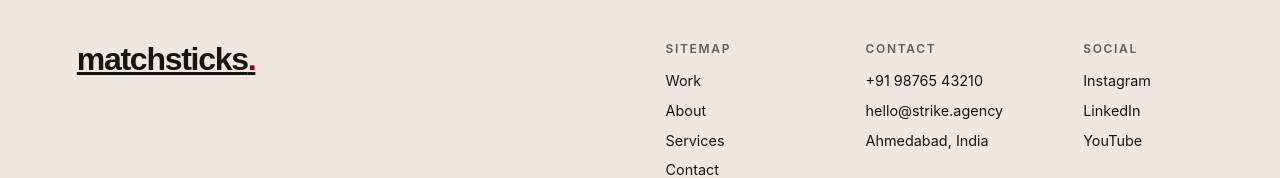
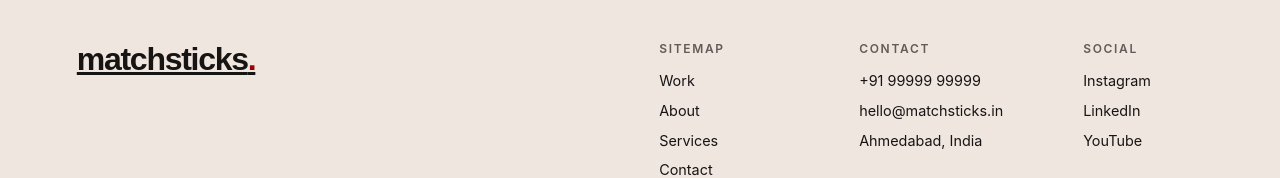
Before and after one commit to ashishmatchsticks/matchsticks-website, a React (Vite) app: page /works in a window 1280 px wide. Shown: the part 7481-7659 px from the top of the page. Built offline with nearby package versions, Linux system fonts and the light colour scheme.

Commit message:
another minor change

```diff
--- a/src/components/Footer/Footer.jsx
+++ b/src/components/Footer/Footer.jsx
@@ -28,8 +28,8 @@ function Footer() {
             <div className="footer-column">
               <h5>Contact</h5>
 
-              <p>+91 98765 43210</p>
-              <p>hello@strike.agency</p>
+              <p>+91 99999 99999</p>
+              <p>hello@matchsticks.in</p>
               <p>Ahmedabad, India</p>
             </div>
 
--- a/src/pages/Contact/ContactForm/ContactForm.jsx
+++ b/src/pages/Contact/ContactForm/ContactForm.jsx
@@ -177,7 +177,7 @@ function ContactForm() {
                 <p className="contact-form-note">
                   Prefer email? Write to us directly at{" "}
                   <a href="mailto:hello@strike.agency">
-                    hello@strike.agency
+                    hello@matchsticks.in
                   </a>
                 </p>
 
@@ -209,17 +209,17 @@ function ContactForm() {
               <h4>Direct</h4>
 
               <a
-                href="mailto:hello@strike.agency"
+                href="mailto:hello@matchsticks.in"
                 className="contact-big-link"
               >
-                hello@strike.agency
+                hello@matchsticks.in
               </a>
 
               <a
                 href="tel:+919876543210"
                 className="contact-big-link contact-phone-link"
               >
-                +91 98765 43210
+                +91 99999 999999
               </a>
 
             </div>
```
